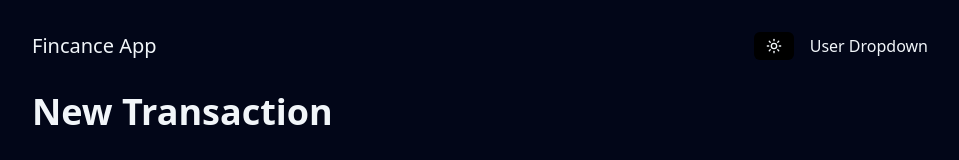
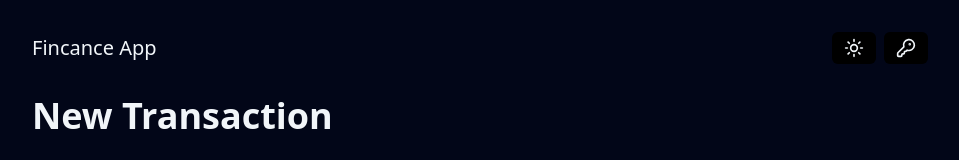
Before and after one commit to Bartek0074/fiancial-app-supabase, a Next.js app: page /dashboard/transaction/add in a window 1280 px wide. Shown: the top 160 px of the page, without its empty margins (160-1119 px from the left). Built offline with nearby package versions, Linux system fonts and the light colour scheme; no server answers.

Commit message:
feat: added user tag

```diff
--- a/components/dark-mode-toggle.tsx
+++ b/components/dark-mode-toggle.tsx
@@ -20,9 +20,9 @@ export default function DarkModeToggle({
 	return (
 		<Button variant='ghost' size='sm' onClick={toggleTheme}>
 			{theme === 'dark' ? (
-				<Sun className='h-4 w-4' />
+				<Sun className='h-5 w-5' />
 			) : (
-				<Moon className='h-4 w-4' />
+				<Moon className='h-5 w-5' />
 			)}
 		</Button>
 	);
--- a/components/page-header.tsx
+++ b/components/page-header.tsx
@@ -1,7 +1,14 @@
 import Link from 'next/link';
 import DarkModeToggle from './dark-mode-toggle';
+import Button from './button';
 
 import useServerDarkMode from '@/hooks/use-server-dark-mode';
+
+import { createClient } from '@/lib/supabase/server';
+
+import { CircleUser, KeyRound } from 'lucide-react';
+
+import { variants, sizes } from '@/lib/variants';
 
 type PageHeaderProps = {
 	className?: string;
@@ -9,6 +16,12 @@ type PageHeaderProps = {
 
 export default async function PageHeader({ className }: PageHeaderProps) {
 	const theme = await useServerDarkMode();
+
+	const supabase = await createClient();
+
+	const {
+		data: { user },
+	} = await supabase.auth.getUser();
 
 	return (
 		<header className={`flex justify-between items-center ${className}`}>
@@ -18,9 +31,21 @@ export default async function PageHeader({ className }: PageHeaderProps) {
 			>
 				Fincance App
 			</Link>
-			<div className='flex items-center space-x-4'>
+			<div className='flex items-center space-x-2'>
 				<DarkModeToggle defaultMode={theme as 'light' | 'dark'} />
-				<div>User Dropdown</div>
+				{user && (
+					<Button variant='ghost' size='sm'>
+						<div className='flex items-center space-x-2'>
+							<CircleUser className='w-5 h-5' />
+							<span>{user.email}</span>
+						</div>
+					</Button>
+				)}
+				{!user && (
+					<Link href='/login' className={`${variants.ghost} ${sizes.sm}`}>
+						<KeyRound className='w-5 h-5' />
+					</Link>
+				)}
 			</div>
 		</header>
 	);
```
